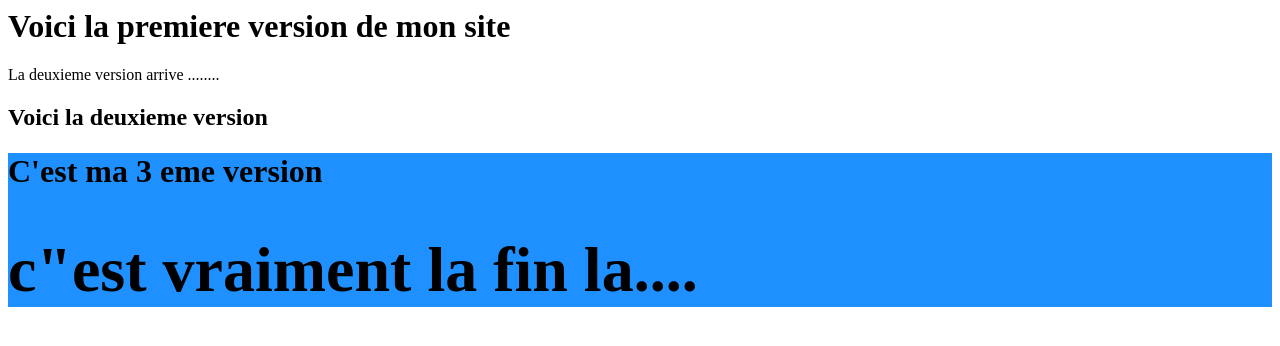
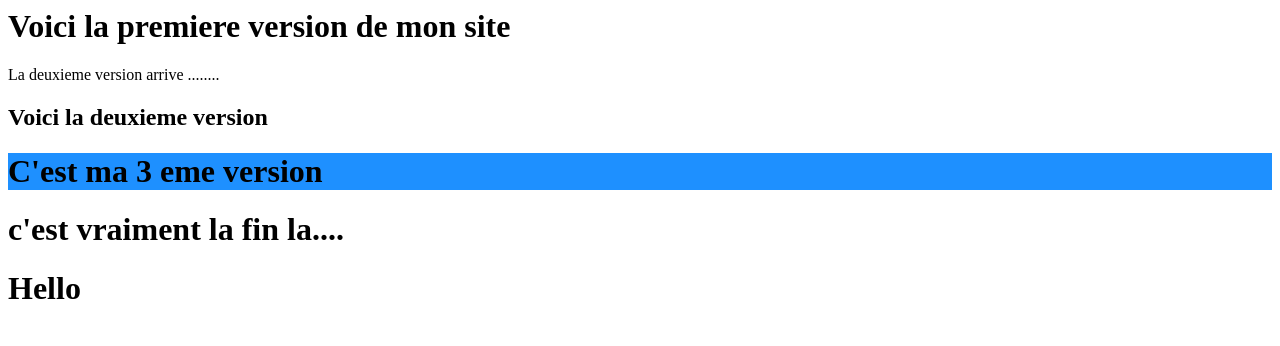
Before and after one commit to Adamcorcia/GUARDIA, a plain HTML site: page index.html in a window 1280 px wide. Drawn offline with Linux system fonts and the light colour scheme.

Commit message:
ma 3 eme version du site

```diff
--- a/index.html
+++ b/index.html
@@ -6,9 +6,11 @@
 
 <h2> Voici la deuxieme version </h2>
 
-<h1 style="background-color:DodgerBlue;">C'est ma 3 eme version<h/1>
+<h1 style="background-color:DodgerBlue;">C'est ma 3 eme version</h1>
 
-<h1> c"est vraiment la fin la....</h1>
+<h1> c'est vraiment la fin la....</h1>
 
+
+<h1>Hello</h1>
 </body>
 </html>
```
